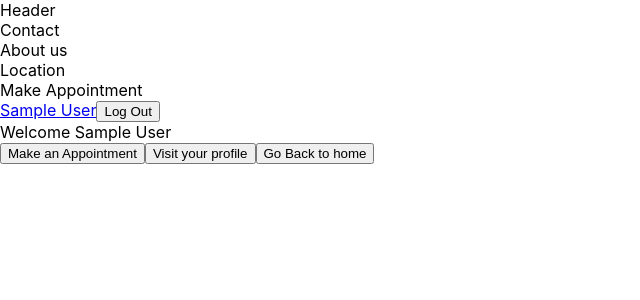
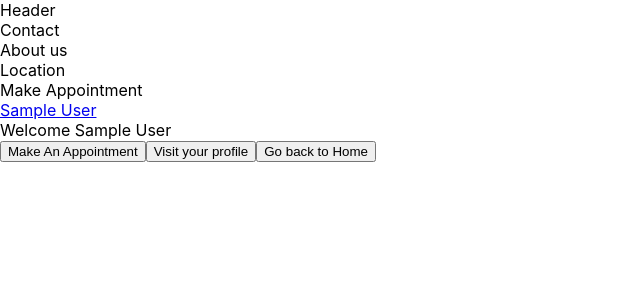
Before and after one commit to DavyFungALoi/barbershop, a React (Create React App) app in the folder frontend/: page /login/success in a window 1280 px wide. Shown: the top 300 px of the page, without its empty margins (0-640 px from the left). Built offline with nearby package versions, Linux system fonts and the light colour scheme; sample sign-in values are in the browser's storage.

Commit message:
moved the logout functionality tot he personal detail page

```diff
--- a/frontend/src/Screens/LoginScreen.js
+++ b/frontend/src/Screens/LoginScreen.js
@@ -47,7 +47,6 @@ const LoginScreen = () => {
       <a href="/register">
         <button>Register Now</button>
       </a>
-      {success ? <div>success</div> : <div>Select A kappa</div>}
     </div>
   );
 };
--- a/frontend/src/Screens/LoginScreenSuccess.js
+++ b/frontend/src/Screens/LoginScreenSuccess.js
@@ -1,18 +1,30 @@
-import React from "react";
+import React, { useEffect } from "react";
 
 import { useDispatch, useSelector } from "react-redux";
+import { useHistory } from "react-router-dom";
 
 const LoginScreenSuccess = () => {
+  const history = useHistory();
   const userLogin = useSelector((state) => state.userLogin);
   const { userInfo } = userLogin;
-  const { name } = userInfo;
+  useEffect(() => {
+    if (!userInfo) {
+      history.push("/login");
+    }
+  }, history);
 
   return (
     <div>
-      <div>Welcome {name}</div>
-      <button>Make an Appointment</button>
-      <button>Visit your profile</button>
-      <button>Go Back to home</button>
+      <div>Welcome {userInfo.name}</div>
+      <a href="/appointment">
+        <button>Make An Appointment</button>
+      </a>
+      <a href="/users/profile">
+        <button>Visit your profile</button>
+      </a>
+      <a href="/">
+        <button>Go back to Home</button>
+      </a>
     </div>
   );
 };
--- a/frontend/src/Screens/UserDetailScreen.js
+++ b/frontend/src/Screens/UserDetailScreen.js
@@ -1,17 +1,37 @@
-import React from "react";
+import React, { useEffect } from "react";
 import { useDispatch, useSelector } from "react-redux";
 import { userLogout } from "../actions/userActions";
+import { useHistory } from "react-router-dom";
 
 const UserDetailScreen = () => {
+  const dispatch = useDispatch();
+  const history = useHistory();
   const userLogin = useSelector((state) => state.userLogin);
   const { userInfo } = userLogin;
+  const { logOutSuccess } = userLogin;
 
-  const dispatch = useDispatch();
+  useEffect(() => {
+    if (logOutSuccess) {
+      history.push("/");
+    }
+  }, [history, logOutSuccess]);
 
   const logoutHandler = () => {
     dispatch(userLogout());
   };
-  return <div>userDetails</div>;
+
+  return (
+    <div>
+      {userInfo ? (
+        <div>
+          <div>Welcome to your overview {userInfo.name}</div>
+          <button onClick={() => logoutHandler()}>Log Out</button>
+        </div>
+      ) : (
+        <div>please login</div>
+      )}
+    </div>
+  );
 };
 
 export default UserDetailScreen;
--- a/frontend/src/components/Header.js
+++ b/frontend/src/components/Header.js
@@ -1,25 +1,9 @@
-import React, { useEffect } from "react";
-import { useDispatch, useSelector } from "react-redux";
-import { userLogout } from "../actions/userActions";
-import { useHistory } from "react-router-dom";
+import React from "react";
+import {useSelector } from "react-redux";
 
 const Header = () => {
-  const dispatch = useDispatch();
-  const history = useHistory();
-
   const userLogin = useSelector((state) => state.userLogin);
   const { userInfo } = userLogin;
-  const { logOutSuccess } = userLogin;
-
-  const logoutHandler = () => {
-    dispatch(userLogout());
-  };
-
-  useEffect(() => {
-    if (logOutSuccess) {
-      history.push(`/`);
-    }
-  }, [history, logOutSuccess]);
 
   return (
     <div>
@@ -35,7 +19,6 @@ const Header = () => {
           <button>Login Now</button>
         </a>
       )}
-      <button onClick={() => logoutHandler()}>Log Out</button>
     </div>
   );
 };
```
